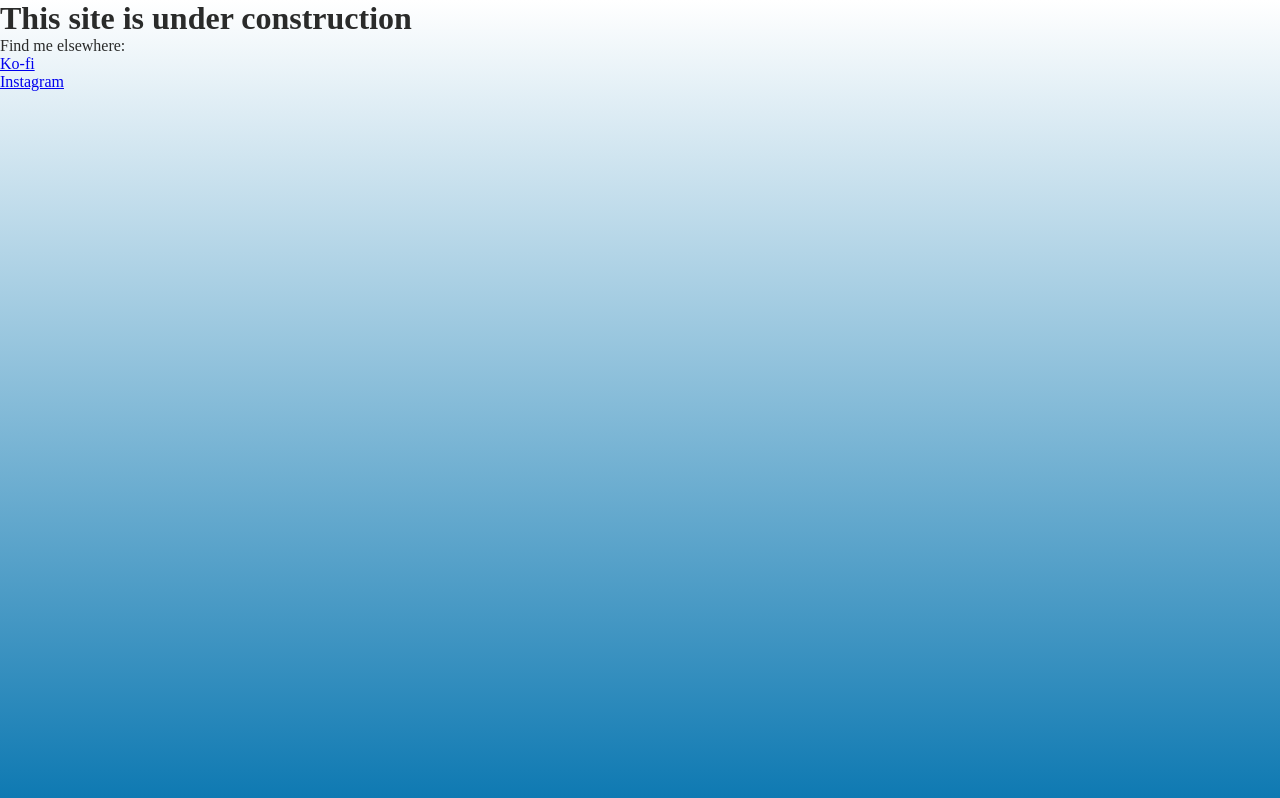
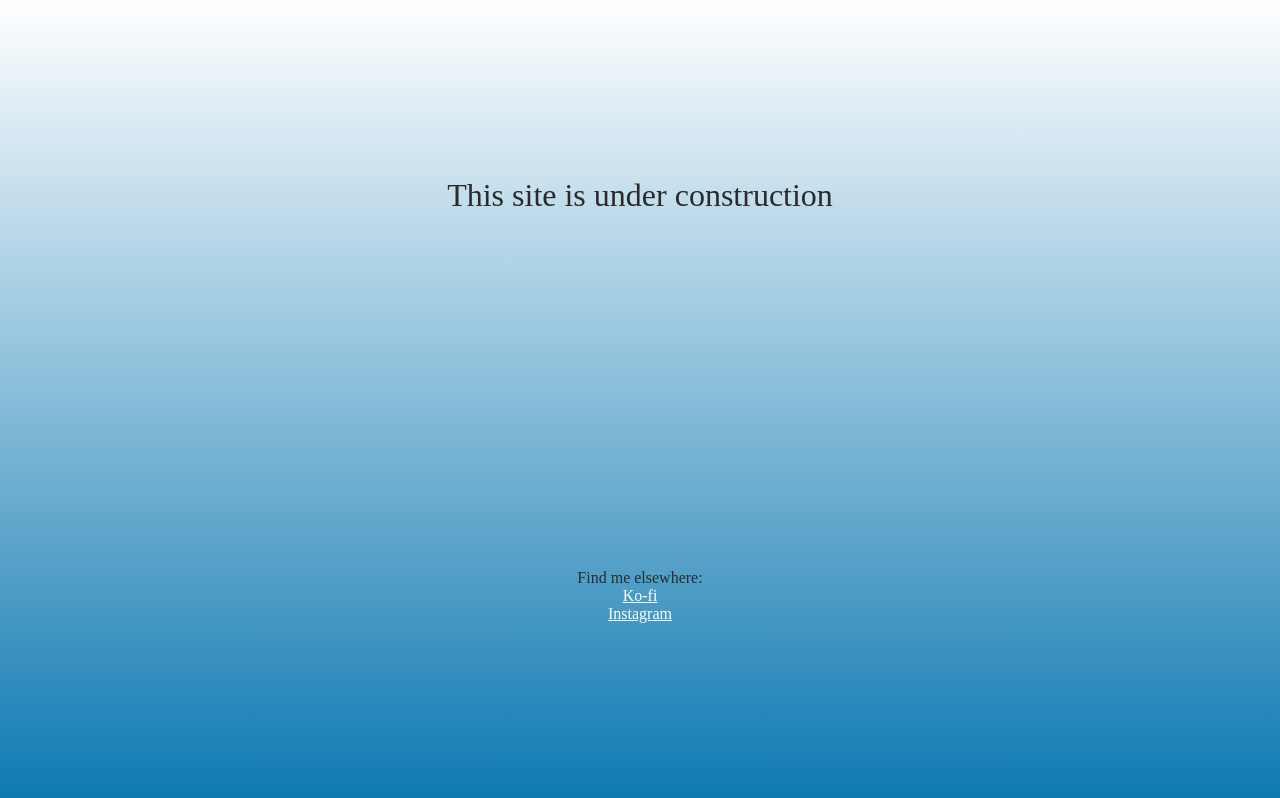
Before and after one commit to piperbates/art_website, a Next.js app: page / in a window 1280 px wide. Built offline with nearby package versions, Linux system fonts and the light colour scheme.

Commit message:
under construction fix

```diff
--- a/src/styles/UnderConstruction.module.css
+++ b/src/styles/UnderConstruction.module.css
@@ -1,7 +1,4 @@
 
-
-/* Mobile */
-@media (max-width: 700px) {
 .underConstruction {
     text-align: center;
     height: 100vh;
@@ -22,4 +19,7 @@
     text-decoration: none;
     color: black;
 }
+
+.underConstruction li {
+    list-style: none;
 }
```
Lines whose indentation alone changed are shown as unchanged.
